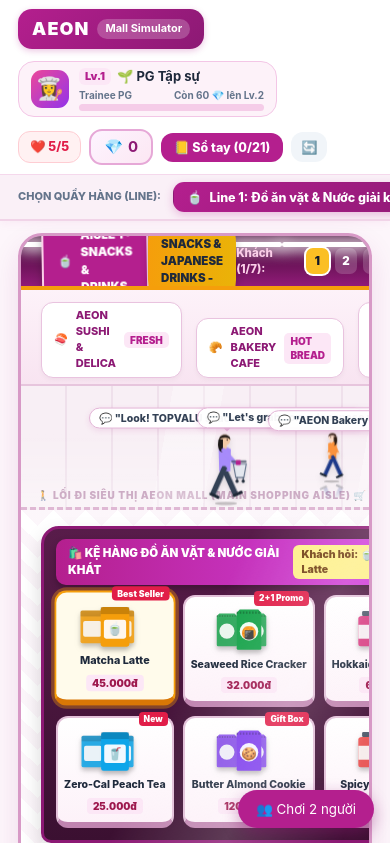
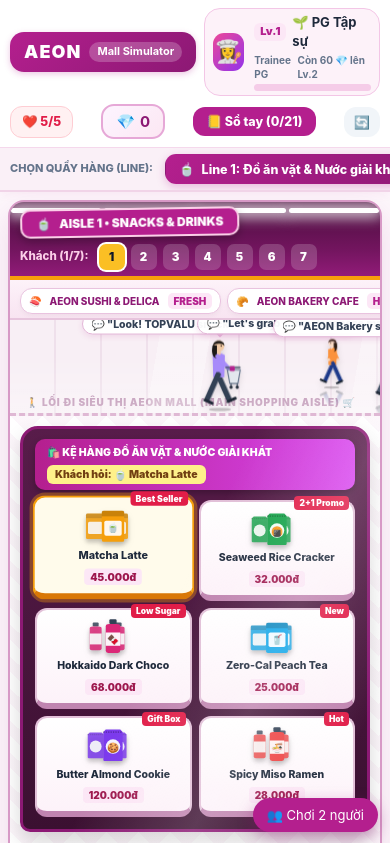
Before and after one commit to ngan03783-commits/aeon-english-game, a website: page index.html in a window 390 px wide. Shown: the top 843 px of the page. Drawn offline with Linux system fonts and the light colour scheme.

Commit message:
Fix mobile responsive layout overflow on iPhone and Android

```diff
--- a/visuals.css
+++ b/visuals.css
@@ -141,3 +141,145 @@
 .mp-q small { display: block; font-weight: 600; color: #64748b; margin-top: 2px; }
 .mp-q:hover:not(:disabled) { border-color: #B41F8E; background: #fdf2fa; } .mp-q:disabled { opacity: 0.5; cursor: not-allowed; }
 @media (max-width: 720px) { .mp-stage { grid-template-columns: 1fr 1fr; } .mp-log { grid-column: 1 / -1; order: 3; } }
+
+/* ---------- Mobile Responsive Fix (iPhone / Android) ---------- */
+html, body {
+    overflow-x: hidden;
+    max-width: 100vw;
+}
+
+@media (max-width: 640px) {
+    .header-inner {
+        padding: 8px 10px;
+        gap: 8px;
+    }
+    .brand-and-level {
+        width: 100%;
+        justify-content: space-between;
+        gap: 8px;
+    }
+    .pg-profile-pill {
+        flex: 1;
+        min-width: 0;
+        padding: 4px 8px;
+    }
+    .progress-wrap {
+        width: 100%;
+        max-width: 165px;
+    }
+    .header-actions {
+        width: 100%;
+        justify-content: space-between;
+    }
+    .line-switcher-inner {
+        padding: 6px 10px;
+    }
+    .main-container {
+        padding: 8px 8px 72px;
+        gap: 10px;
+    }
+    .supermarket-world {
+        border-radius: 16px;
+        border-width: 2px;
+    }
+    .mall-ceiling {
+        height: auto;
+        min-height: 46px;
+        padding: 6px 10px;
+        flex-wrap: wrap;
+        gap: 6px;
+    }
+    .hanging-promo-banner {
+        display: none;
+    }
+    .mall-back-wall {
+        padding: 8px 10px 4px;
+        gap: 6px;
+        overflow-x: auto;
+    }
+    .distant-department {
+        font-size: 10px;
+        padding: 4px 8px;
+        white-space: nowrap;
+    }
+    .mall-pedestrian-aisle {
+        height: 96px;
+    }
+    .mall-foreground-stage {
+        grid-template-columns: 1fr !important;
+        padding: 10px 10px 14px;
+        gap: 14px;
+    }
+    .gondola-rack,
+    .booth-stage-area,
+    .characters-live-floor,
+    .actor-spot {
+        min-width: 0;
+        width: 100%;
+        max-width: 100%;
+    }
+    .gondola-top-canopy {
+        flex-wrap: wrap;
+        gap: 4px;
+        font-size: 10.5px;
+    }
+    .gondola-shelves-grid {
+        grid-template-columns: repeat(2, minmax(0, 1fr));
+        gap: 7px;
+    }
+    .pack-svg {
+        width: 58px;
+    }
+    .characters-live-floor {
+        grid-template-columns: 1fr !important;
+        padding: 0 0 12px;
+        gap: 14px;
+    }
+    .overhead-speech-bubble {
+        width: 100%;
+        max-width: 100%;
+        padding: 10px 11px;
+        box-sizing: border-box;
+        word-wrap: break-word;
+        overflow-wrap: break-word;
+    }
+    .bubble-top-bar {
+        flex-wrap: wrap;
+        gap: 6px;
+    }
+    .cust-speech-text {
+        font-size: 13.5px;
+        word-break: break-word;
+    }
+    .char-svg {
+        width: 120px;
+    }
+    .aeon-checkout-desk {
+        padding: 8px 10px;
+    }
+    .desk-surface-props {
+        flex-wrap: wrap;
+        gap: 6px;
+    }
+    .desk-front-sign {
+        flex-wrap: wrap;
+        gap: 4px;
+        font-size: 11px;
+    }
+    .interaction-console {
+        padding: 12px 10px;
+        border-radius: 16px;
+    }
+    .console-header h3 {
+        font-size: 14px;
+    }
+    .option-text {
+        font-size: 13px;
+    }
+    #mp-fab {
+        right: 12px;
+        bottom: 12px;
+        padding: 9px 14px;
+        font-size: 13px;
+    }
+}
```
